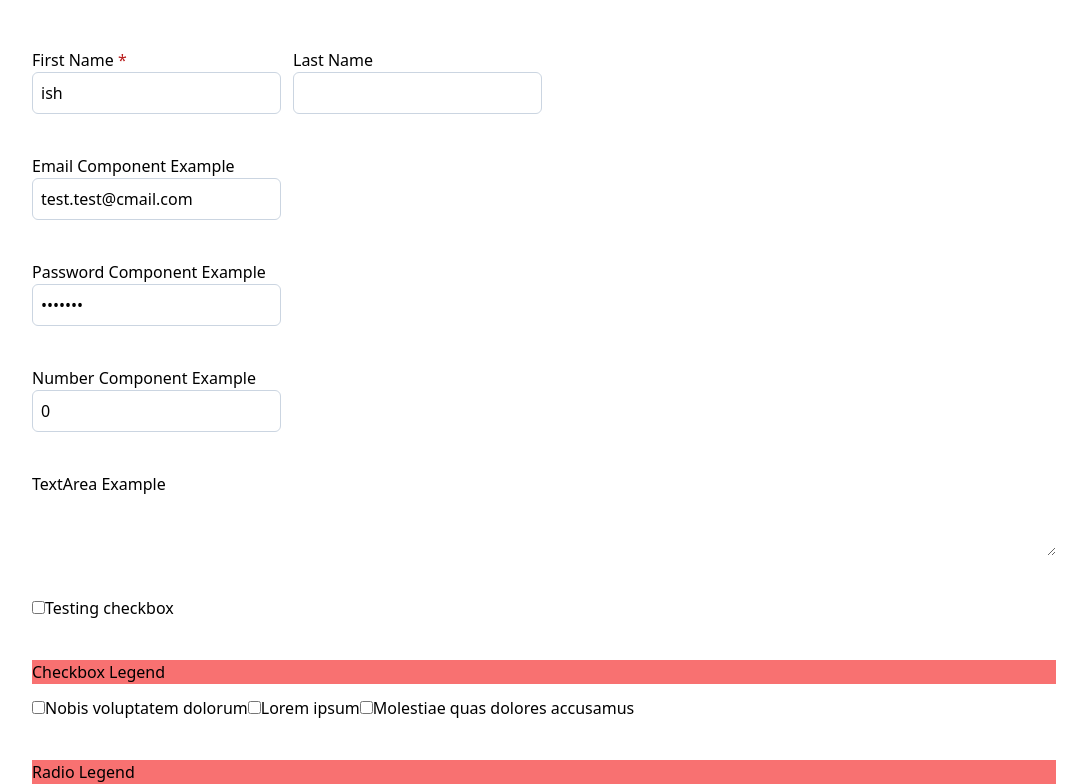
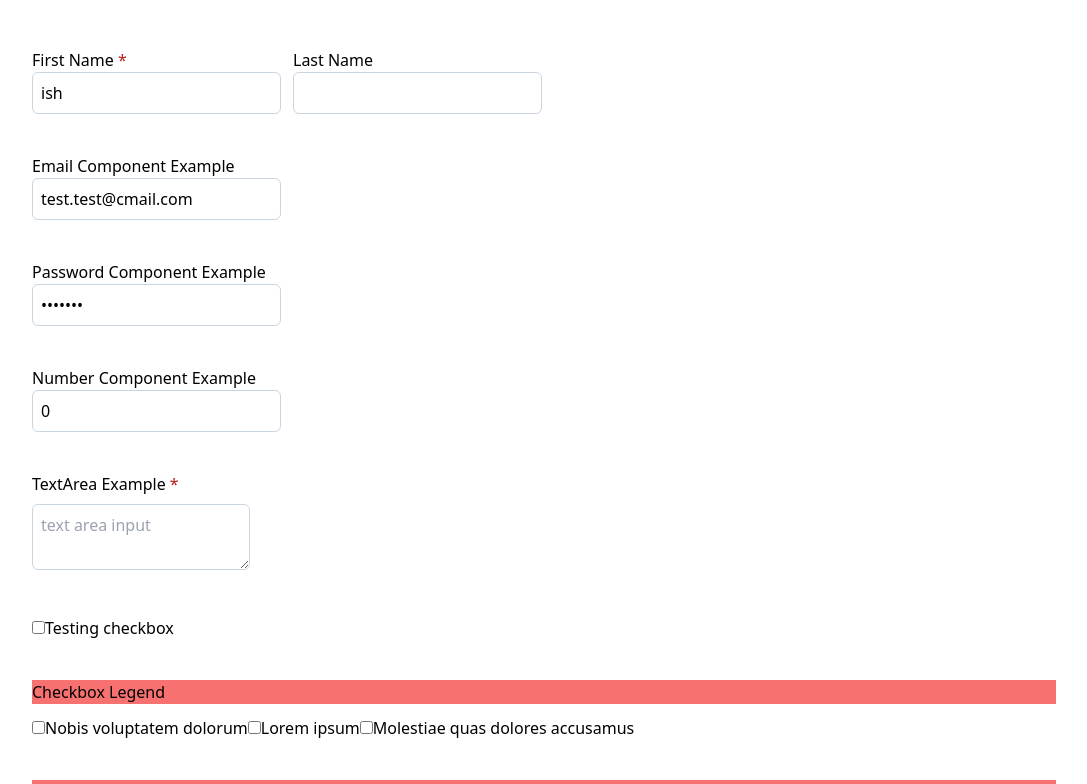
Before and after one commit to cuweb/formik-react, a React (Create React App) app: page / in a window 1280 px wide. Shown: the top 784 px of the page, without its empty margins (96-1183 px from the left). Built offline with nearby package versions, Linux system fonts and the light colour scheme.

Commit message:
change: adding the texarea component to the forms

```diff
--- a/src/Form.tsx
+++ b/src/Form.tsx
@@ -7,7 +7,7 @@ import { FieldGroup } from "./components/FieldGroup/FieldGroup";
 import { CheckRadio } from "./components/CheckRadio/CheckRadio";
 import { Select } from "./components/Select/Select";
 import { checkRadioData, selectData } from "./data/data";
-import { TextArea } from "./components/TextArea/TextArea";
+import TextArea from "./components/TextArea/TextArea";
 
 type FormValuesType = {
   firstName: string;
@@ -52,7 +52,7 @@ const MyForm = () => {
     radioInput: Yup.string(),
     selectInput: Yup.string(),
     autoSelect: Yup.string(),
-    textArea: Yup.string(),
+    textArea: Yup.string().required("The Text Area is required "),
   });
 
   const handleSubmit = (
@@ -117,8 +117,12 @@ const MyForm = () => {
 
             {/* Text Area */}
             <FieldWrapper>
-              <TextArea id="textAreaExample" label="TextArea Example" />
-              <ErrorMessage name="textArea" component="div" />
+              <TextArea
+                label="TextArea Example"
+                name="textArea"
+                placeholder="text area input "
+                required
+              />
             </FieldWrapper>
 
             {/* Checkbox */}
--- a/src/components/TextArea/TextArea.tsx
+++ b/src/components/TextArea/TextArea.tsx
@@ -1,15 +1,56 @@
-import { Field, ErrorMessage } from "formik";
+import { Field, ErrorMessage, getIn, useFormikContext } from "formik";
+import {
+  fieldErrorStyles,
+  fieldStyles,
+  labelStyles,
+} from "../../styles/styles";
+import { InputHTMLAttributes, ClassAttributes } from "react";
 
-export interface TextAreaProps {
-  id: string;
-  label: string;
+interface TextAreaProps {
+  name: string;
+  label?: string;
+  required?: boolean;
+  rows?: number;
 }
 
-export const TextArea = ({ id, label }: TextAreaProps) => {
+const TextArea = ({
+  label,
+  name,
+  required,
+  rows,
+  ...props
+}: TextAreaProps &
+  InputHTMLAttributes<HTMLInputElement> &
+  ClassAttributes<HTMLInputElement>) => {
+  const { errors } = useFormikContext();
+  const fieldErrors = getIn(errors, name);
   return (
-    <>
-      <label htmlFor={id}>{label}</label>
-      <Field as="textarea" id={id} name={id} />
-    </>
+    <div>
+      {label && (
+        <label htmlFor={name} className={labelStyles.label}>
+          {label} {required && <span className="text-red-700">*</span>}
+        </label>
+      )}
+
+      <div className="mt-2">
+        <Field
+          {...props}
+          as="textarea"
+          id={name}
+          name={name}
+          rows={rows}
+          className={` ${
+            fieldErrors ? fieldStyles.errorInput : fieldStyles.input
+          } `}
+        />
+        <ErrorMessage
+          name={name}
+          component="div"
+          className={` ${fieldErrorStyles.input}`}
+        />
+      </div>
+    </div>
   );
 };
+
+export default TextArea;
```
